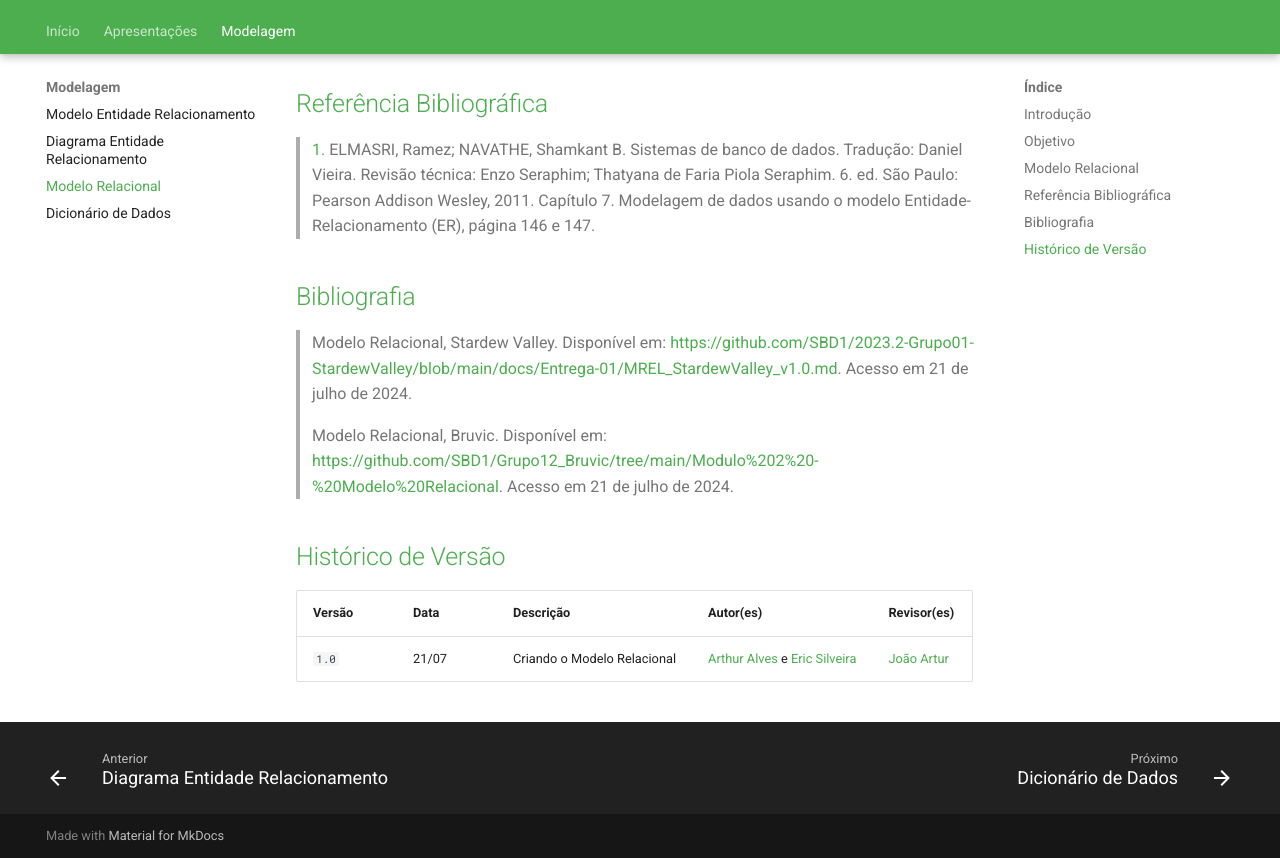
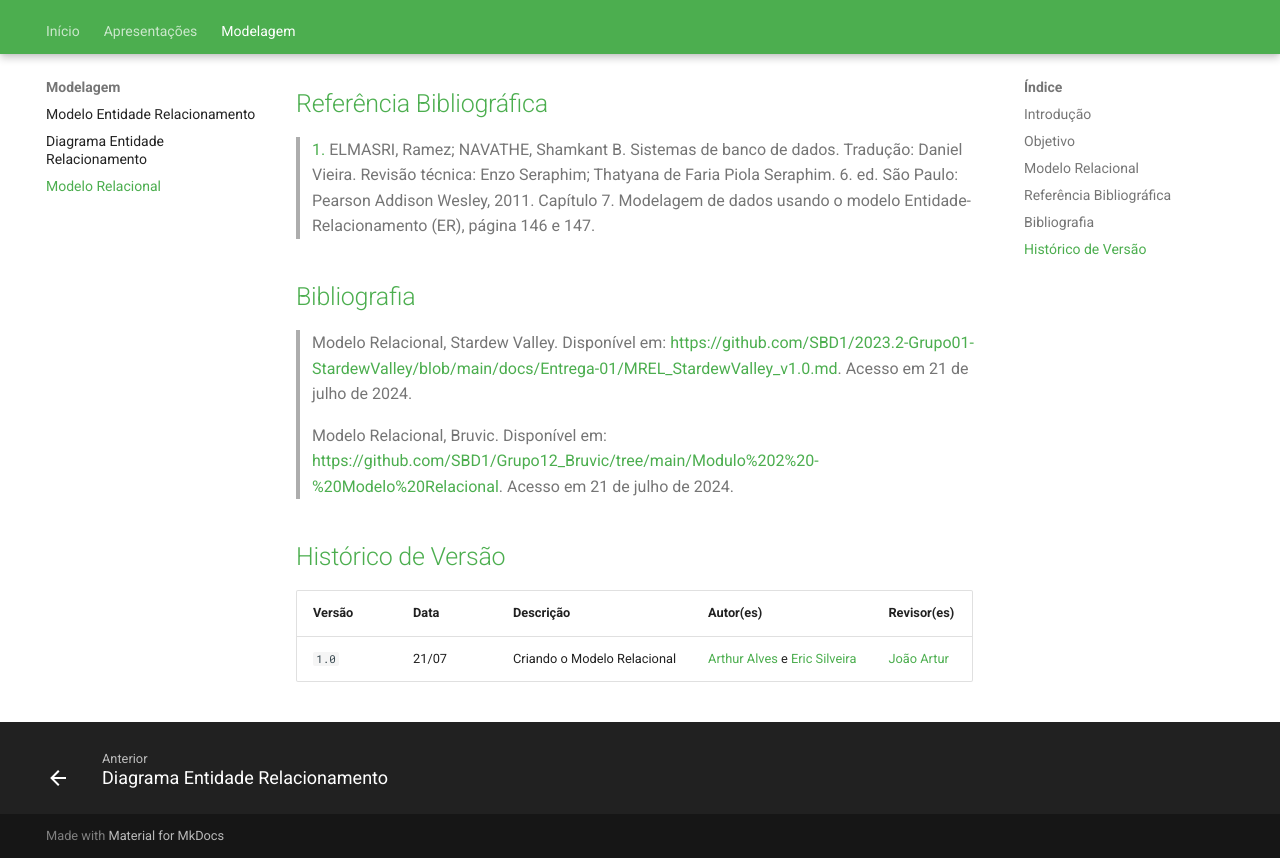
Before and after one commit to SBD1/2024.1-Ben10, an MkDocs documentation site: the page built from docs/modulo1/MR.md, in a window 1280 px wide and 900 px high, scrolled down 2020 px, cut to the strip 42-900 px from the top of the window. Built offline with MkDocs 1.6.1 and Material for MkDocs 9.7.7, drawn with Linux system fonts in a browser that asks for light colours; comment, search, counter and statistics services are not loaded; the version menu is left out.

Commit message:
removendo DD do pages

```diff
--- a/mkdocs.yml
+++ b/mkdocs.yml
@@ -26,7 +26,6 @@ nav:
         - Modelo Entidade Relacionamento: "modulo1/MER.md"
         - Diagrama Entidade Relacionamento: "modulo1/DER.md"
         - Modelo Relacional: "modulo1/MR.md"
-        - Dicionário de Dados: "modulo1/DD.md"
 
 theme:
   name: material
```
